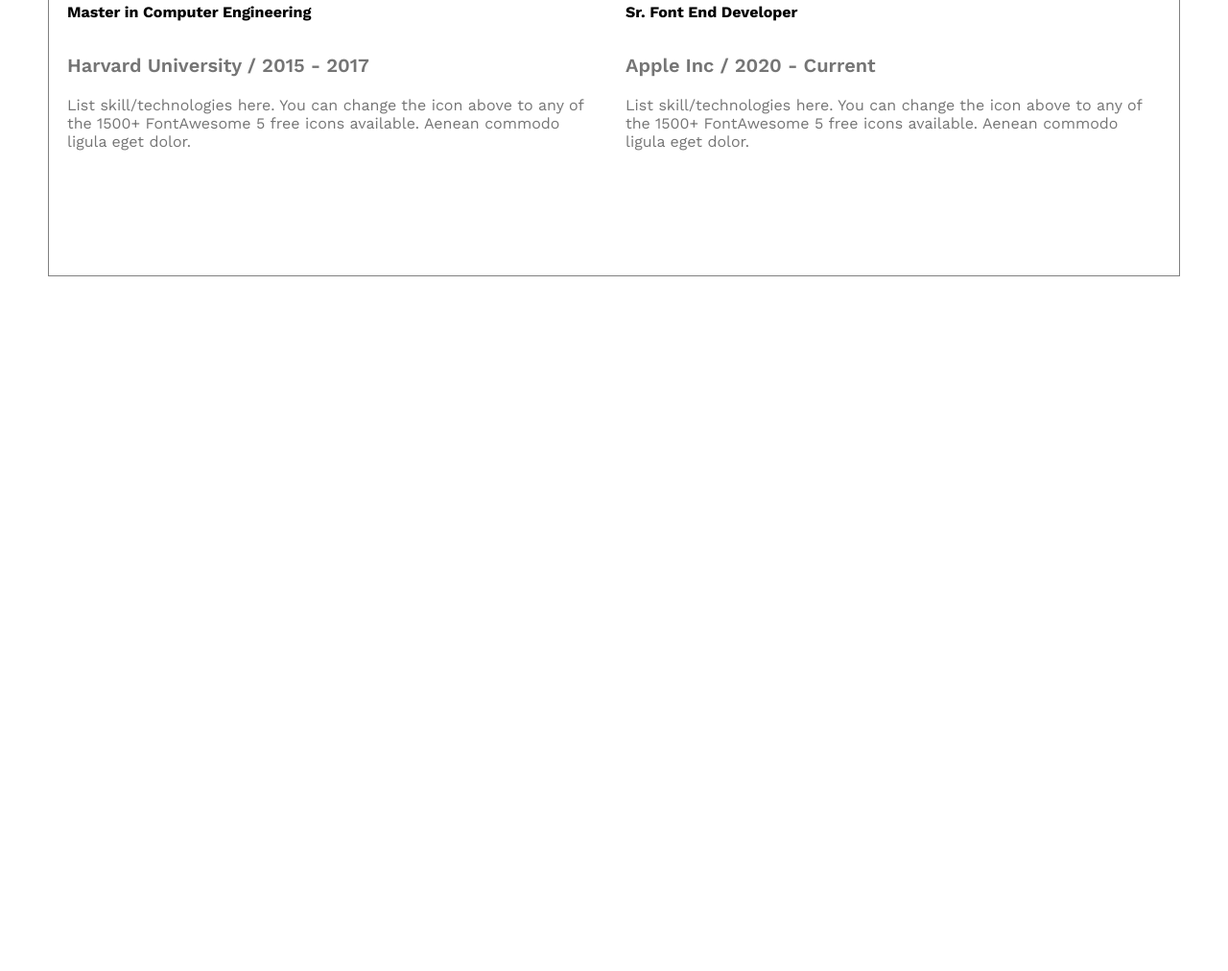
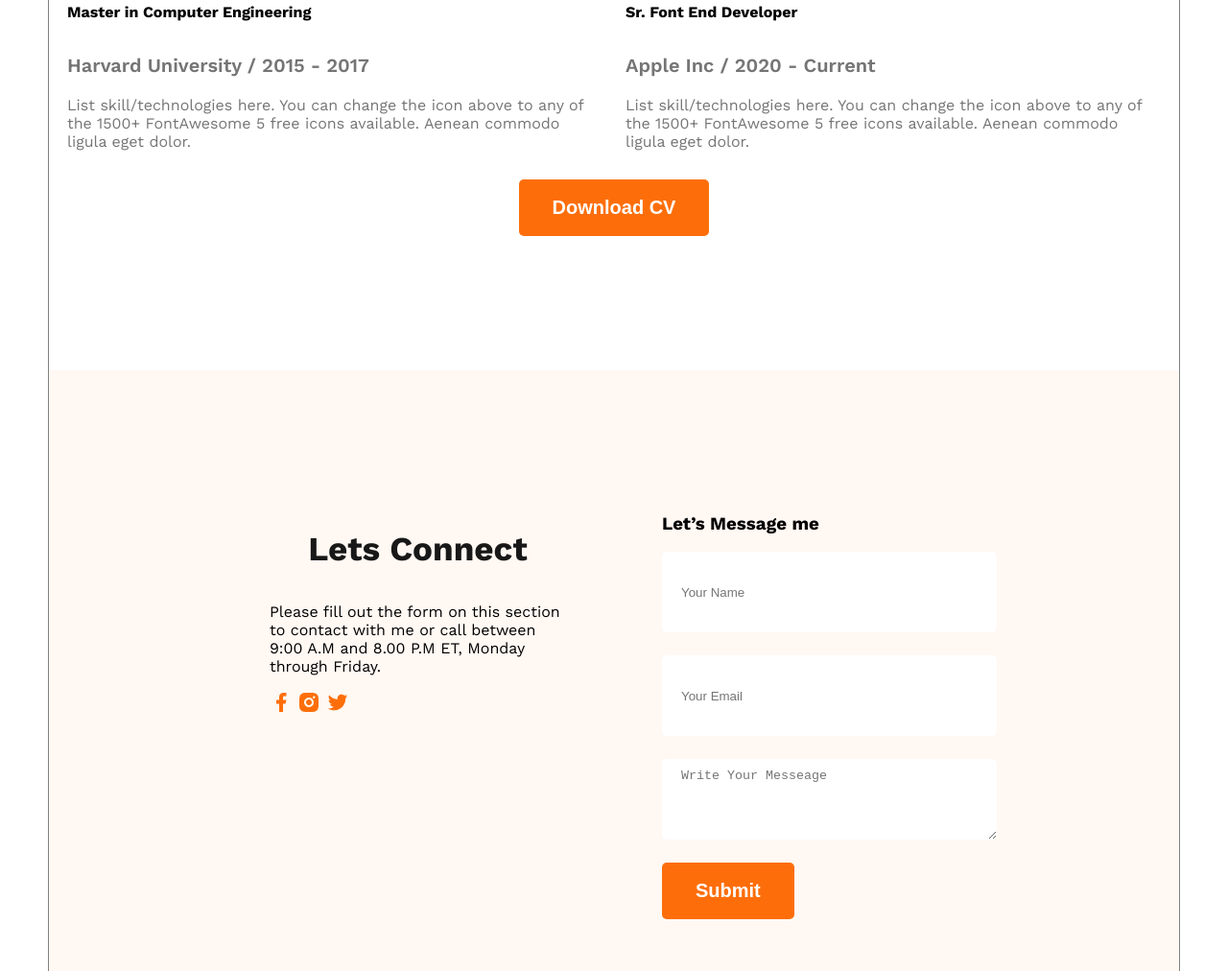
Before and after one commit to ashikbau/web-developer-portfolio, a plain HTML site: page index.html in a window 1280 px wide. Shown: the part 3206-4218 px from the top of the page at 96% size. Before the commit the page ends 3544 px from the top, so only its background shows below. Drawn offline with nearby package versions, Linux system fonts and the light colour scheme.

Commit message:
added footer section

```diff
--- a/index.html
+++ b/index.html
@@ -159,10 +159,36 @@
 
 
             </div>
+            <div class="text-center ">
+                <button class="btn-primary">Download CV</button>
+            </div>
         </section>
 
     </main>
-    <footer>
+    <footer class="secondary-bg">
+        <div class="footer-column">
+            <h3 class="section-title">Lets Connect</h3>
+            <p>Please fill out the form on this section to contact with me or call between 9:00 A.M and 8.00 P.M ET, Monday through Friday.</p>
+            <div>
+                <a href=""><img src="images/icons/facebook.png" alt="" srcset=""></a>
+                <a href=""><img src="images/icons/insta.png" alt=""></a>
+                <a href=""><img src="images/icons/twitter.png" alt=""></a>
+            </div>
+
+        </div>
+        <div class="footer-column">
+
+            <h3 class="section title">Let’s Message me</h3>
+            <form action="">
+
+                <input type="text" placeholder="Your Name">
+                <input type="email" name="" id="" placeholder="Your Email">
+               <textarea name="" id="" cols="30" rows="20" placeholder="Write Your Messeage"></textarea>
+              <input class="btn-primary" type="submit" placeholder="Submit">
+            </form>
+
+
+        </div>
 
     </footer>
 </body>
--- a/styles/style.css
+++ b/styles/style.css
@@ -52,6 +52,7 @@ color: #474747;
 }
 .text-center{
   text-align: center;
+margin-top: 30px;
 }
 /* shared styles end */
 
@@ -194,3 +195,25 @@ nav {
     margin-bottom: 20px;
   }
   /* summary resume end */
+
+  /* footer styles start*/
+footer{
+  padding: 130px 230px;
+  display: flex;
+  gap: 100px;
+}
+
+.footer-column{
+  width: 50%;
+}
+footer [type="text"], footer [type="email"], footer textarea{
+  height: 64px;
+  border-radius: 5px;
+  background-color: white;
+  display: block;
+  width: 100%;
+  padding: 10px 20px;
+  margin-bottom: 24px;
+  border: none;
+}
+  /* footer styles end */
```
